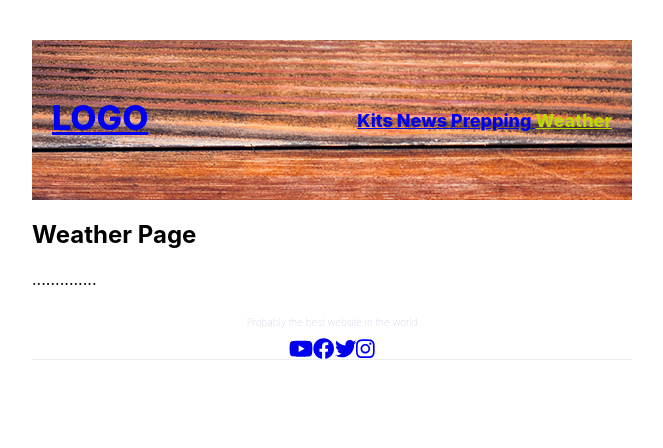
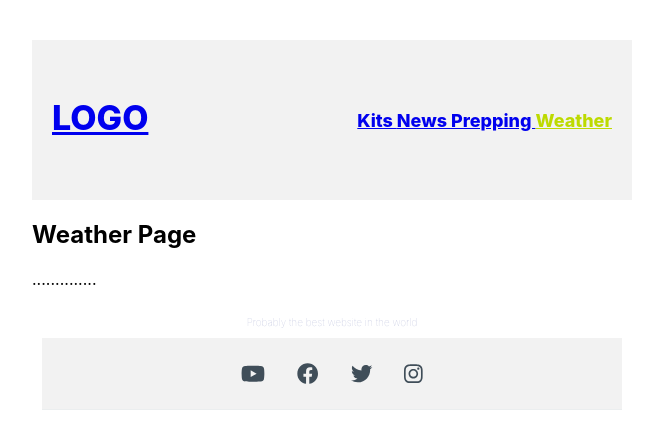
Before and after one commit to palhamel/proj-prep-frontend, a React (Create React App) app: page /weather in a window 1280 px wide. Shown: the top 448 px of the page, without its empty margins (308-971 px from the left). Built offline with nearby package versions, Linux system fonts and the light colour scheme.

Commit message:
Add social follow styling

```diff
--- a/src/components/Footer.js
+++ b/src/components/Footer.js
@@ -1,7 +1,7 @@
 import React from 'react';
 import styled from 'styled-components'
 
-import { SocialFollow } from './Socials'
+import { SocialFollow } from './SocialFollow'
 
 export const Footer = () => {
   return (
@@ -16,6 +16,7 @@ export const Container = styled.div`
   text-align: center;
   border-bottom: 1px solid #EBEEEF;
   padding-top: 1px;
+  margin: 10px;
 `;
 
 export const FooterText = styled.h3`
--- a/src/components/Nav.js
+++ b/src/components/Nav.js
@@ -30,8 +30,8 @@ const Container = styled.section`
   display: flex;
   justify-content: space-between;
   align-items: center;
-  /* background: #CBFF94; */
-  background-image: url(${bgImage});
+  background: rgb(242, 242, 242);
+  /* background-image: url(${bgImage}); */
   background-size: auto;
   padding: 20px;
   margin: 0;
--- a/src/components/Socials.js
+++ b/src/components/SocialFollow.js
@@ -1,8 +1,8 @@
 import React from "react";
 import { FontAwesomeIcon } from '@fortawesome/react-fontawesome'
 import {faYoutube, faFacebook, faTwitter, faInstagram} from '@fortawesome/free-brands-svg-icons'
-
-
+// Css to styled comp
+import './socialfollow.css'
 // TODO: Break out to own FA component library
 
 export const SocialFollow = () => {
--- /dev/null
+++ b/src/components/socialfollow.css
@@ -0,0 +1,31 @@
+
+
+.social-container {
+  background: rgb(242, 242, 242);
+  padding: 25px 50px;
+}
+a.social {
+  margin: 0 1rem;
+  transition: transform 250ms;
+  display: inline-block;
+}
+
+a.social:hover {
+  transform: translateY(-2px);
+}
+
+a.youtube {
+  color: #404e59;
+}
+
+a.facebook {
+  color: #404e59;
+}
+
+a.twitter {
+  color: #404e59;
+}
+
+a.instagram {
+  color: #404e59;
+}
```
